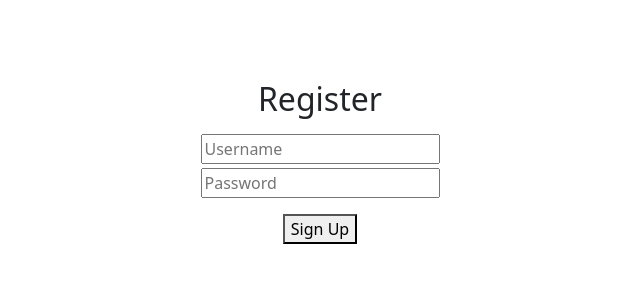
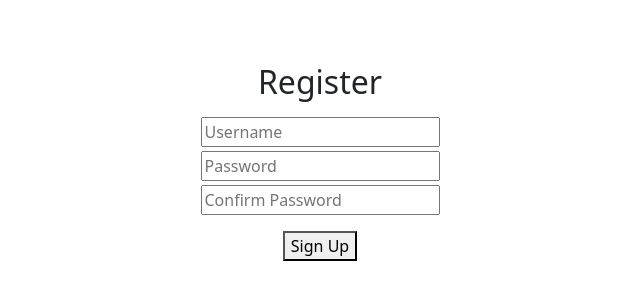
Before and after one commit to Pansaar/ecommerce, a Next.js app: page /register in a window 1280 px wide. Shown: the part 230-530 px from the top of the page, without its empty margins (320-960 px from the left). Built offline with nearby package versions, Linux system fonts and the light colour scheme.

Commit message:
Login & URL Integrity

```diff
--- /dev/null
+++ b/components/reg-error.tsx
@@ -0,0 +1,35 @@
+import React from 'react';
+import 'bootstrap/dist/css/bootstrap.min.css';
+import useRegErrorStore from '../store/reg-error';
+
+const useRegError = () => {
+  const { isVisible, setShowError, message, setMessage } = useRegErrorStore();
+
+  return (
+    <div style={{
+      position: 'absolute',
+      top: '50%',
+      left: '50%',
+      transform: 'translate(-50%, -50%)',
+      zIndex: '2',
+      backgroundColor: 'white',
+      padding: '20px',
+      borderRadius: '8px',
+      boxShadow: '0 0 10px rgba(0, 0, 0, 0.1)',
+      width: '400px',
+      height: '200px',
+      display: isVisible ? 'flex' : 'none',
+      flexDirection: 'column',
+      alignItems: 'center',
+    }}>
+      <p className='text-center' style={{ marginTop: "10px", color: "red" }}>
+        {message}
+      </p>
+      <button className='d-block mt-4' style={{ padding: "5px 20px 5px 20px", border: "solid 1px" }} onClick={() => setShowError(false)}>
+        Confirm
+      </button>
+    </div>
+  );
+}
+
+export default useRegError;
--- a/package.json
+++ b/package.json
@@ -11,8 +11,10 @@
     "axios": "^1.6.5",
     "bcrypt": "^5.1.1",
     "bootstrap": "^5.3.2",
+    "mongodb": "^6.3.0",
     "next": "^14.0.4",
-    "node": "^21.2.0"
+    "node": "^21.2.0",
+    "zustand": "^4.4.7"
   },
   "scripts": {
     "dev": "next"
--- a/pages/api/server.ts
+++ b/pages/api/server.ts
@@ -1,5 +1,4 @@
 // /pages/api/server.js
-import router,{ useRouter } from 'next/router';
 import { PrismaClient } from '@prisma/client';
 import { NextApiRequest, NextApiResponse } from 'next';
 import bcrypt from 'bcrypt';
@@ -27,7 +26,6 @@ export default async function handler(req: NextApiRequest, res: NextApiResponse)
 
     // Send a success response with the saved post data
     res.status(200).json({ message: 'Post saved successfully', login });
-    router.push(`/home?user=${encodeURIComponent(username)}`);
   } catch (error) {
     console.error(error);
     // Send an error response
--- a/pages/register/index.tsx
+++ b/pages/register/index.tsx
@@ -1,12 +1,18 @@
 import React, { useState } from 'react';
 import router, { useRouter } from 'next/router';
 import 'bootstrap/dist/css/bootstrap.min.css';
+import useRegErrorStore from '../../store/reg-error';
+import UseRegError from '../../components/reg-error';
 
 const Index = () => {
   const [username, setUsername] = useState('');
   const [password, setPassword] = useState('');
+  const [confirmPassword, setConfirmPassword] = useState('')
   const [submitted, setSubmitted] = useState(false)
   const [isHovered, setIsHovered] = useState(false)
+  const [loading, setLoading] = useState(false);
+
+  const { isVisible, setShowError, message, setMessage } = useRegErrorStore();
 
   const handleInputChange = (e) => {
     const { name, value } = e.target;
@@ -15,13 +21,34 @@ const Index = () => {
         setUsername(value);
       } else if (name === 'Password') {
         setPassword(value);
+      } else if (name === 'confirmPassword') {
+        setConfirmPassword(value)
       } else {
-      alert('Invalid Username or Password');
+      alert('onChange Error');
     }
   };
 
+  const handleSave = async () => {
+    setLoading(true)
+    if (username.length < 8 || password.length < 8) {
+      setUsername('');
+      setPassword('');
+      setConfirmPassword('');
+      setLoading(false)
+      setShowError(true)
+      setMessage("Username and password should be at least 8 characters long")
+      return;
+    }
 
-  const handleSave = async () => {
+    if (password !== confirmPassword) {
+      setUsername('');
+      setPassword('');
+      setConfirmPassword('');
+      setLoading(false)
+      setShowError(true)
+      setMessage("Invalid password confirmation")
+      return;
+    }
     setSubmitted(true)
     try {
       const response = await fetch('/api/server', {
@@ -68,13 +95,15 @@ const Index = () => {
           type="text"
           name="Username"
           placeholder="Username"
+          autoComplete='disable'
           value={username}
           onChange={handleInputChange}
           onKeyPress={handleKeyPress}
           disabled={submitted}
+          maxLength={25}
         />
       </div>
-      <div className='text-center mb-3'>
+      <div className='text-center mb-1'>
         <input
           type="password"
           name="Password"
@@ -82,14 +111,26 @@ const Index = () => {
           value={password}
           onChange={handleInputChange}
           onKeyPress={handleKeyPress}
-          disabled={submitted}
+          disabled={submitted || loading}
+          maxLength={25}
         />
       </div>
       <div className='text-center mb-3'>
-        <button onClick={handleSave}>Sign Up</button>
+        <input
+          type='password'
+          name="confirmPassword"
+          placeholder='Confirm Password'
+          value={confirmPassword}
+          onChange={handleInputChange}
+          onKeyPress={handleKeyPress}
+          disabled={submitted || loading}
+          maxLength={25}
+        />
       </div>
-      <div className='text-center' onMouseEnter={() => setIsHovered(true)} onMouseLeave={() => setIsHovered(false)} style={{cursor:"pointer", textDecoration: isHovered ? "underline": "none"}}>
+      <div className='text-center mb-3'>
+        <button onClick={handleSave}>{loading ? "Signing Up..." : "Sign Up"}</button>
       </div>
+        <UseRegError />
     </div>
   );
 }
--- /dev/null
+++ b/store/reg-error.ts
@@ -0,0 +1,17 @@
+import create from 'zustand';
+
+interface RegErrorState {
+  isVisible: boolean;
+  setShowError: (value: boolean) => void;
+  message: string;
+  setMessage: (message: string) => void;
+}
+
+const useRegErrorStore = create<RegErrorState>((set) => ({
+  isVisible: false,
+  setShowError: (value) => set({ isVisible: value }),
+  message: "",
+  setMessage: (message) => set({ message: message })
+}));
+
+export default useRegErrorStore;
```
Also changed, not shown: pages/home/index.tsx (+18 -7 lines), pages/index.tsx (+18 -5 lines), 1 other file (tests, documents, lock files or other folders).
